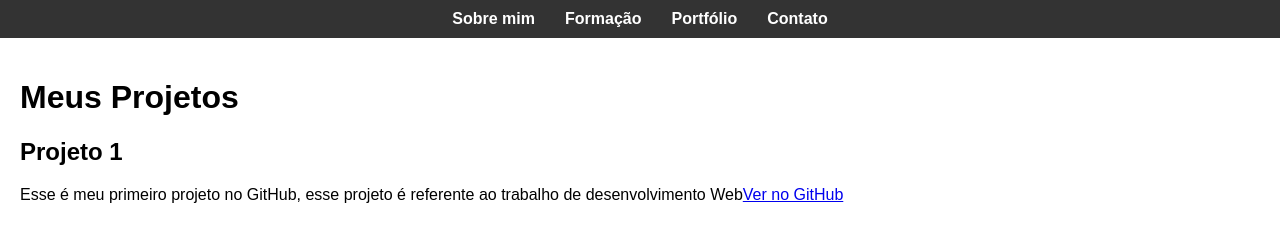
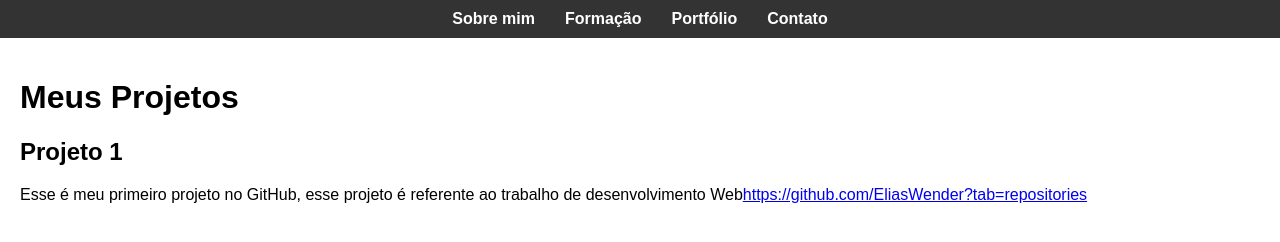
Before and after one commit to EliasWender/project-front-elias, a plain HTML site: page portfolio.html in a window 1280 px wide. Drawn offline with Linux system fonts and the light colour scheme; files that its build step writes are made by us from their sources.

Commit message:
Update portfolio.html

```diff
--- a/portfolio.html
+++ b/portfolio.html
@@ -21,7 +21,7 @@
     <section>
       <h2>Projeto 1</h2>
       <p>Esse é meu primeiro projeto no GitHub, esse projeto é referente ao trabalho de
-        desenvolvimento Web<a href="#">Ver no GitHub</a></p>
+        desenvolvimento Web<a href="#">https://github.com/EliasWender?tab=repositories</a></p>
     </section>
 
 
```
